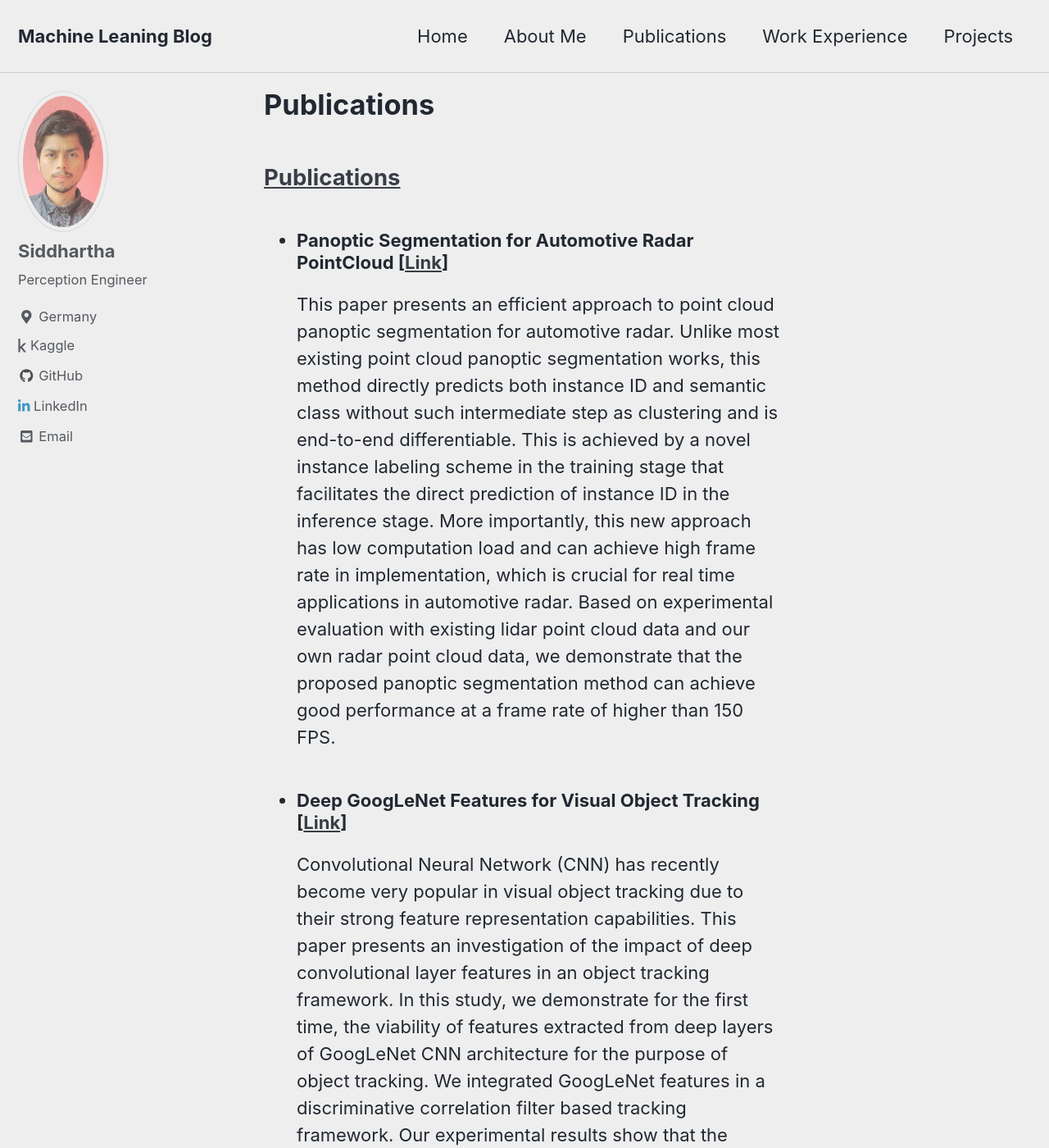
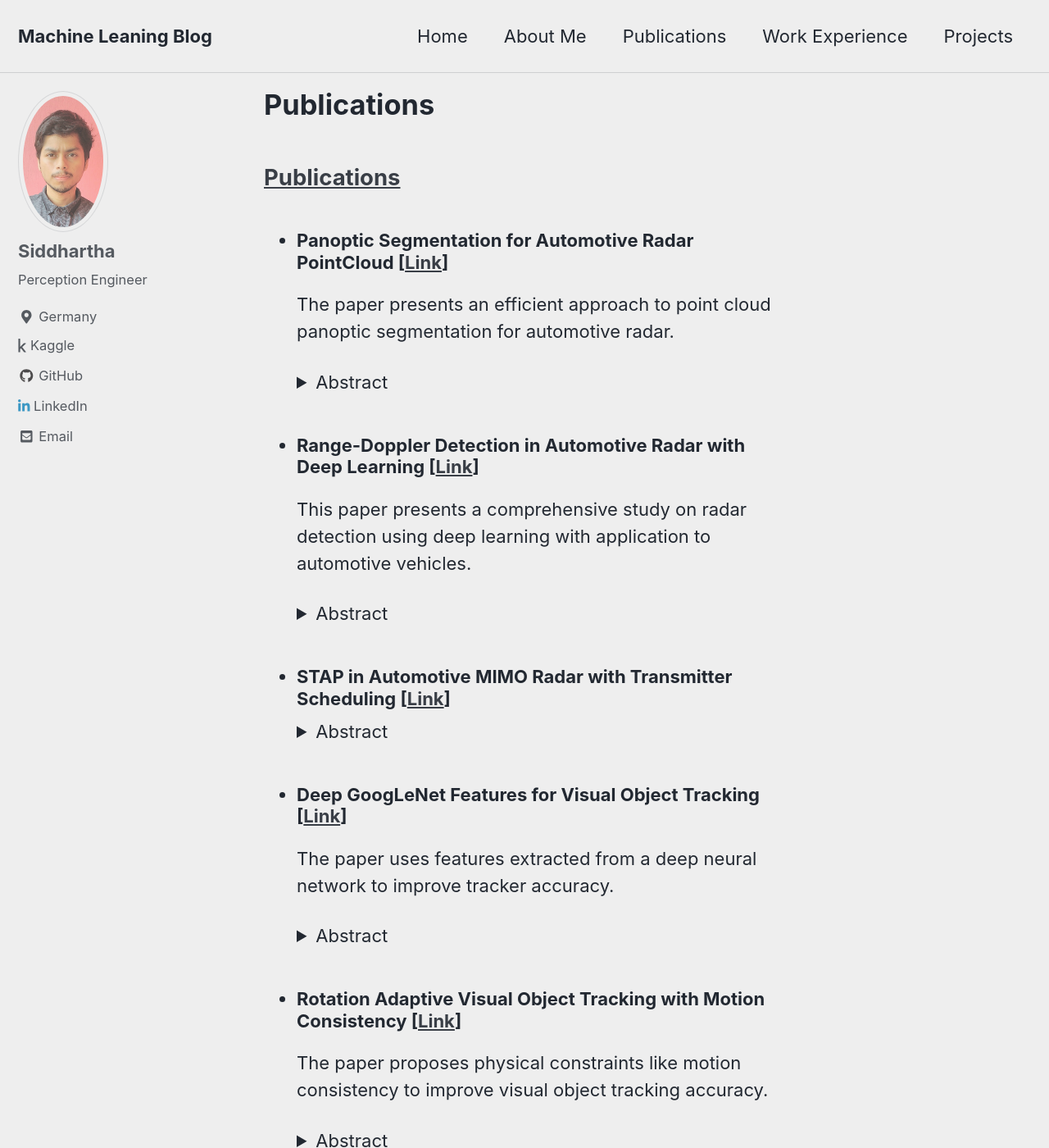
Before and after one commit to sidml/sidml.github.io, a Jekyll site: the page built from _pages/publications.md, in a window 1280 px wide and 1400 px high. Shown: the whole window at 82% size. Built offline with Jekyll 4.4.1, drawn with Linux system fonts in a browser that asks for light colours; cached includes are drawn as plain includes; nearby versions of some CDN libraries; our own code applies the rules of GitHub Pages for plain Markdown files; some of the changed text lies outside the part shown.

Commit message:
update pubs

```diff
--- a/_pages/publications.md
+++ b/_pages/publications.md
@@ -6,23 +6,50 @@ permalink: /publications/
 
 ## [Publications](#publications)
 - ### Panoptic Segmentation for Automotive Radar PointCloud [[Link](https://ieeexplore.ieee.org/document/9764218)]
-This paper presents an efficient approach to point cloud panoptic segmentation for automotive radar. Unlike most existing point cloud panoptic segmentation works, this method directly predicts both instance ID and semantic class without such intermediate step as clustering and is end-to-end differentiable. This is achieved by a novel instance labeling scheme in the training stage that facilitates the direct prediction of instance ID in the inference stage. More importantly, this new approach has low computation load and can achieve high frame rate in implementation, which is crucial for real time applications in automotive radar. Based on experimental evaluation with existing lidar point cloud data and our own radar point cloud data, we demonstrate that the proposed panoptic segmentation method can achieve good performance at a frame rate of higher than 150 FPS.
+    The paper presents an efficient approach to point cloud panoptic segmentation for automotive radar.
+    <details>
+    <summary>Abstract</summary>
+        Unlike most existing point cloud panoptic segmentation works, this method directly predicts both instance ID and semantic class without such intermediate step as clustering and is end-to-end differentiable. This is achieved by a novel instance labeling scheme in the training stage that facilitates the direct prediction of instance ID in the inference stage. More importantly, this new approach has low computation load and can achieve high frame rate in implementation, which is crucial for real time applications in automotive radar. Based on experimental evaluation with existing lidar point cloud data and our own radar point cloud data, we demonstrate that the proposed panoptic segmentation method can achieve good performance at a frame rate of higher than 150 FPS.
+    </details>
+
+- ### Range-Doppler Detection in Automotive Radar with Deep Learning [[Link](https://ieeexplore.ieee.org/abstract/document/9207080)]
+    This paper presents a comprehensive study on radar detection using deep learning with application to automotive vehicles.
+    <details>
+    <summary>Abstract</summary>
+
+    This paper presents a comprehensive study on radar detection using deep learning with application to automotive vehicles. Automotive radars face complex target scenarios consisting of both small point targets and large extended targets. However, the current works on automotive radar detection mainly focus on point target detection. Moreover, those works use the complex rangeDoppler data for detection. In this paper, a deep learningbased method for extended target detection is presented that takes advantage of augmented data for neural network training and prediction. Extensive simulations have been conducted to evaluate the proposed detection method and the results show performance improvement over a recent related method.
+    </details>
+
+- ### STAP in Automotive MIMO Radar with Transmitter Scheduling [[Link](https://ieeexplore.ieee.org/document/9266601)]
+    <details>
+    <summary>Abstract</summary>
+
+    Automotive radars often employ multiple-input multiple-output (MIMO) array to attain high angular resolution with few antenna elements. The diversity gain is generally achieved by time-division multiplexing (TDM) during the transmission of frequency-modulated continuous-wave (FMCW) signals. However, TDM mode leads to longer pulse repetition intervals and, therefore, inherently and severely limits the maximum unambiguous Doppler velocity that a radar is able to detect. In this paper, we address the Doppler ambiguity problem in TDM MIMO automotive radars through a space-time adaptive processing (STAP) approach. A direct application of STAP may lead to a high antenna sidelobe level that hampers the detection performance. We mitigate this through optimal transmitter scheduling. We formulate the problem as combinatorial optimization and solve it via reinforcement learning. Numerical and experimental results demonstrate the efficacy of our method when compared with conventional techniques.
+    </details>
 
 - ### Deep GoogLeNet Features for Visual Object Tracking [[Link](https://ieeexplore.ieee.org/abstract/document/8721317)]
-Convolutional Neural Network (CNN) has recently become very popular in visual object tracking due to their strong feature representation capabilities. This paper presents an investigation of the impact of deep convolutional layer features in an object tracking framework. In this study, we demonstrate for the first time, the viability of features extracted from deep layers of GoogLeNet CNN architecture for the purpose of object tracking. We integrated GoogLeNet features in a discriminative correlation filter based tracking framework. Our experimental results show that the GoogLeNet features provides significant computational advantages over the conventionally used VGGNet features, without much compromise on the tracking performance. Further, Principal Component Analysis (PCA) was employed to reduce the dimensionality of the extracted features. This greatly reduces the computational cost and thus improve the speed of the tracking process. Extensive evaluation have been performed on three benchmark datasets: OTB, ALOV300++ and VOT2016 datasets and its performances are measured in terms of metrics like F-score, One Pass Evaluation, robustness and accuracy.
+    The paper uses features extracted from a deep neural network to improve tracker accuracy.
+    <details>
+    <summary>Abstract</summary>
+
+    Convolutional Neural Network (CNN) has recently become very popular in visual object tracking due to their strong feature representation capabilities. This paper presents an investigation of the impact of deep convolutional layer features in an object tracking framework. In this study, we demonstrate for the first time, the viability of features extracted from deep layers of GoogLeNet CNN architecture for the purpose of object tracking. We integrated GoogLeNet features in a discriminative correlation filter based tracking framework. Our experimental results show that the GoogLeNet features provides significant computational advantages over the conventionally used VGGNet features, without much compromise on the tracking performance. Further, Principal Component Analysis (PCA) was employed to reduce the dimensionality of the extracted features. This greatly reduces the computational cost and thus improve the speed of the tracking process. Extensive evaluation have been performed on three benchmark datasets: OTB, ALOV300++ and VOT2016 datasets and its performances are measured in terms of metrics like F-score, One Pass Evaluation, robustness and accuracy.
+    </details>
 
 - ### Rotation Adaptive Visual Object Tracking with Motion Consistency [[Link](https://arxiv.org/abs/1709.06057)]
-Visual Object tracking research has undergone significant improvement in the past few years. The emergence of tracking by detection approach in tracking paradigm has been quite successful in many ways. Recently, deep convolutional neural networks have been extensively used in most successful trackers. Yet, the standard approach has been based on correlation or feature selection with minimal consideration given to motion consistency. Thus, there is still a need to capture various physical constraints through motion consistency which will improve accuracy, robustness and more importantly rotation adaptiveness. Therefore, one of the major aspects of this paper is to investigate the outcome of rotation adaptiveness in visual object tracking. Among other key contributions, the paper also includes various consistencies that turn out to be extremely effective in numerous challenging sequences than the current state-of-the-art.
+    The paper proposes physical constraints like motion consistency to improve visual object tracking accuracy.
+    <details>
+    <summary>Abstract</summary>
+    Visual Object tracking research has undergone significant improvement in the past few years. The emergence of tracking by detection approach in tracking paradigm has been quite successful in many ways. Recently, deep convolutional neural networks have been extensively used in most successful trackers. Yet, the standard approach has been based on correlation or feature selection with minimal consideration given to motion consistency. Thus, there is still a need to capture various physical constraints through motion consistency which will improve accuracy, robustness and more importantly rotation adaptiveness. Therefore, one of the major aspects of this paper is to investigate the outcome of rotation adaptiveness in visual object tracking. Among other key contributions, the paper also includes various consistencies that turn out to be extremely effective in numerous challenging sequences than the current state-of-the-art.
+    </details>
 
-- ### STAP in Automotive MIMO Radar with Transmitter Scheduling [[Link](https://ieeexplore.ieee.org/document/9266601)]
-Automotive radars often employ multiple-input multiple-output (MIMO) array to attain high angular resolution with few antenna elements. The diversity gain is generally achieved by time-division multiplexing (TDM) during the transmission of frequency-modulated continuous-wave (FMCW) signals. However, TDM mode leads to longer pulse repetition intervals and, therefore, inherently and severely limits the maximum unambiguous Doppler velocity that a radar is able to detect. In this paper, we address the Doppler ambiguity problem in TDM MIMO automotive radars through a space-time adaptive processing (STAP) approach. A direct application of STAP may lead to a high antenna sidelobe level that hampers the detection performance. We mitigate this through optimal transmitter scheduling. We formulate the problem as combinatorial optimization and solve it via reinforcement learning. Numerical and experimental results demonstrate the efficacy of our method when compared with conventional techniques.
+
 
 ***
 
 ## [Bachelor Thesis](#btech)
 _This thesis was a part of my Bachelor's program in the Dept. of Avionics at the Indian Institute of Space Science & Technology Thiruvananthapuram, India, supervised by Professor [Deepak Mishra](https://www.iist.ac.in/node/848). Defended in **May 2017**._
 
-My goal was to demonstrate the viability of features extracted from deep layers of GoogLeNet CNN architecture for the purpose of object tracking.. Towards this end, I integrated features extracted from GoogleNet in a discriminative correlation filter based tracking framework.
+My goal was to demonstrate the viability of features extracted from deep layers of GoogLeNet CNN architecture for the purpose of object tracking.. Towards this end, I integrated features extracted from GoogleNet in a discriminative correlation filter based tracking framework. \\
 Key Highlights:
 1.  GoogLeNet features provides significant computational advantages over the conventionally used VGGNet features, without much compromise on the tracking performance.
 2.  Principal Component Analysis (PCA) was employed to reduce the dimensionality of the extracted features. This greatly reduces the computational cost and thus improve the speed of the tracking process.
```
